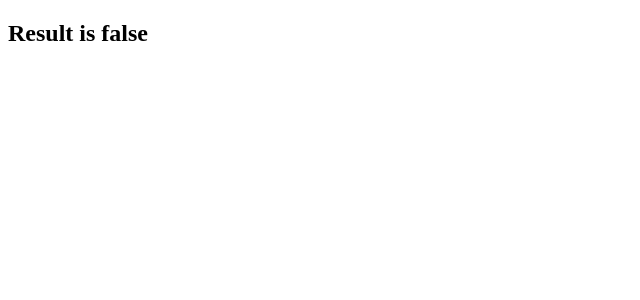
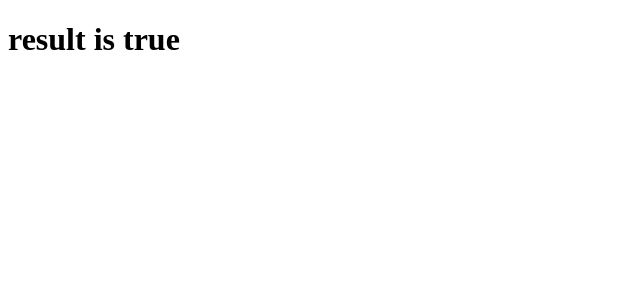
Before and after one commit to dharun-04/React-Tutorial, a React (Vite) app in the folder myapp/: page / in a window 1280 px wide. Shown: the top 300 px of the page, without its empty margins (0-640 px from the left). Built offline with nearby package versions, Linux system fonts and the light colour scheme.

Commit message:
conditional rendoring

```diff
--- a/myapp/src/components/Condition.jsx
+++ b/myapp/src/components/Condition.jsx
@@ -3,13 +3,6 @@ import Welcome from './welcome';
 import Exit from './Exit';
 
 export default function Condition() {
-  const res=false;
-  let message;
-  if(res){
-    message=<h1>Result is true</h1>
-  }
-  else{
-    message=<h2>Result is false</h2>
-  }
-  return message;
+  const res=true;
+  return res?<h1>result is true</h1>:<h1>result is false</h1>;
 }
```
